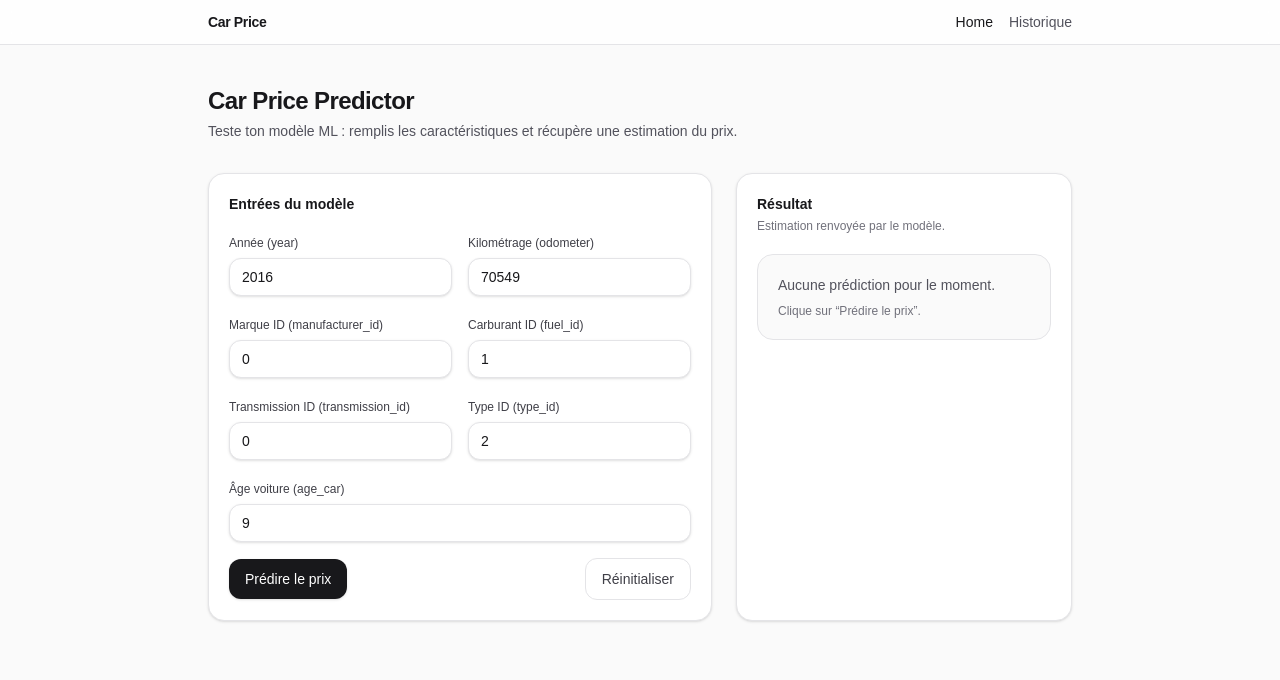
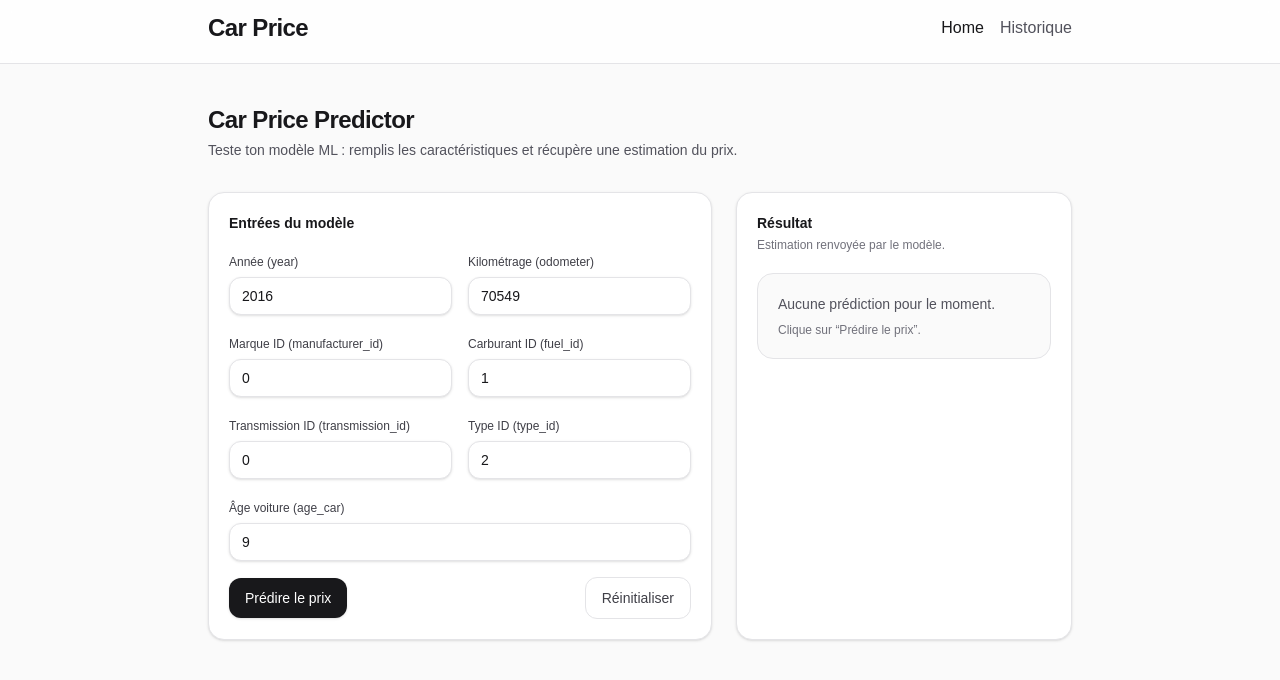
Before and after one commit to Mouad45-bit/car_predict, a Next.js app in the folder web_next/: page / in a window 1280 px wide. Shown: the top 680 px of the page. Built offline with nearby package versions, Linux system fonts and the light colour scheme; a web font is replaced by a local one.

Commit message:
app/components/MinimalHeader.tsx v2

```diff
--- a/web_next/app/components/MinimalHeader.tsx
+++ b/web_next/app/components/MinimalHeader.tsx
@@ -9,13 +9,13 @@ export function MinimalHeader({ current }: { current?: "home" | "history" }) {
       : "text-zinc-600 hover:text-zinc-900";
 
   return (
-    <header className="sticky top-0 z-10 border-b border-zinc-200 bg-white/80 backdrop-blur">
+    <header className="h-16 sticky top-0 z-10 border-b border-zinc-200 bg-white/80 backdrop-blur">
       <div className="mx-auto flex max-w-4xl items-center justify-between px-4 py-3">
-        <Link href="/" className="text-sm font-semibold tracking-tight text-zinc-900">
+        <Link href="/" className="text-2xl font-semibold tracking-tight text-zinc-900">
           Car Price
         </Link>
 
-        <nav className="flex items-center gap-4 text-sm">
+        <nav className="flex items-center gap-4 text-base">
           <Link href="/" className={linkClass(current === "home")}>
             Home
           </Link>
```
